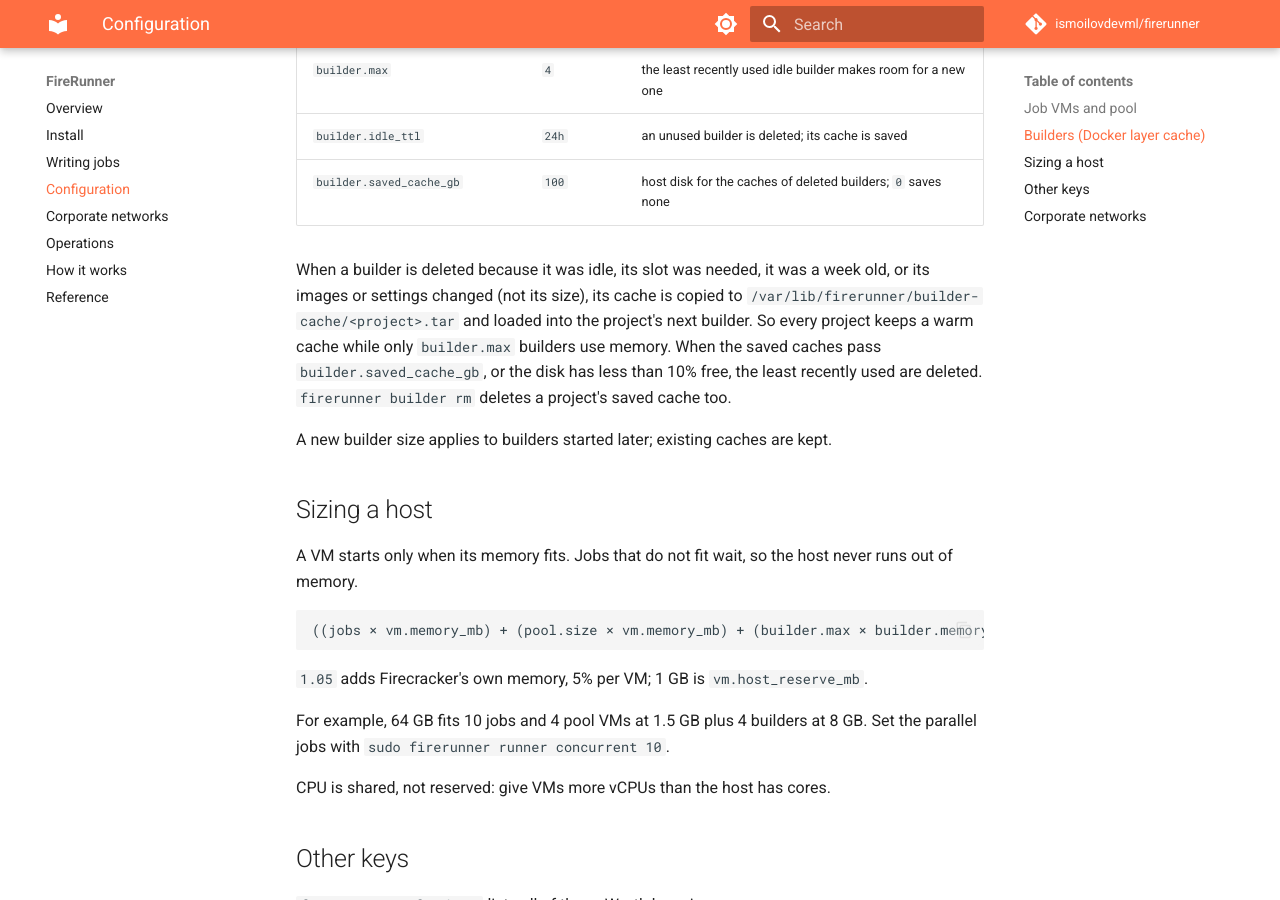
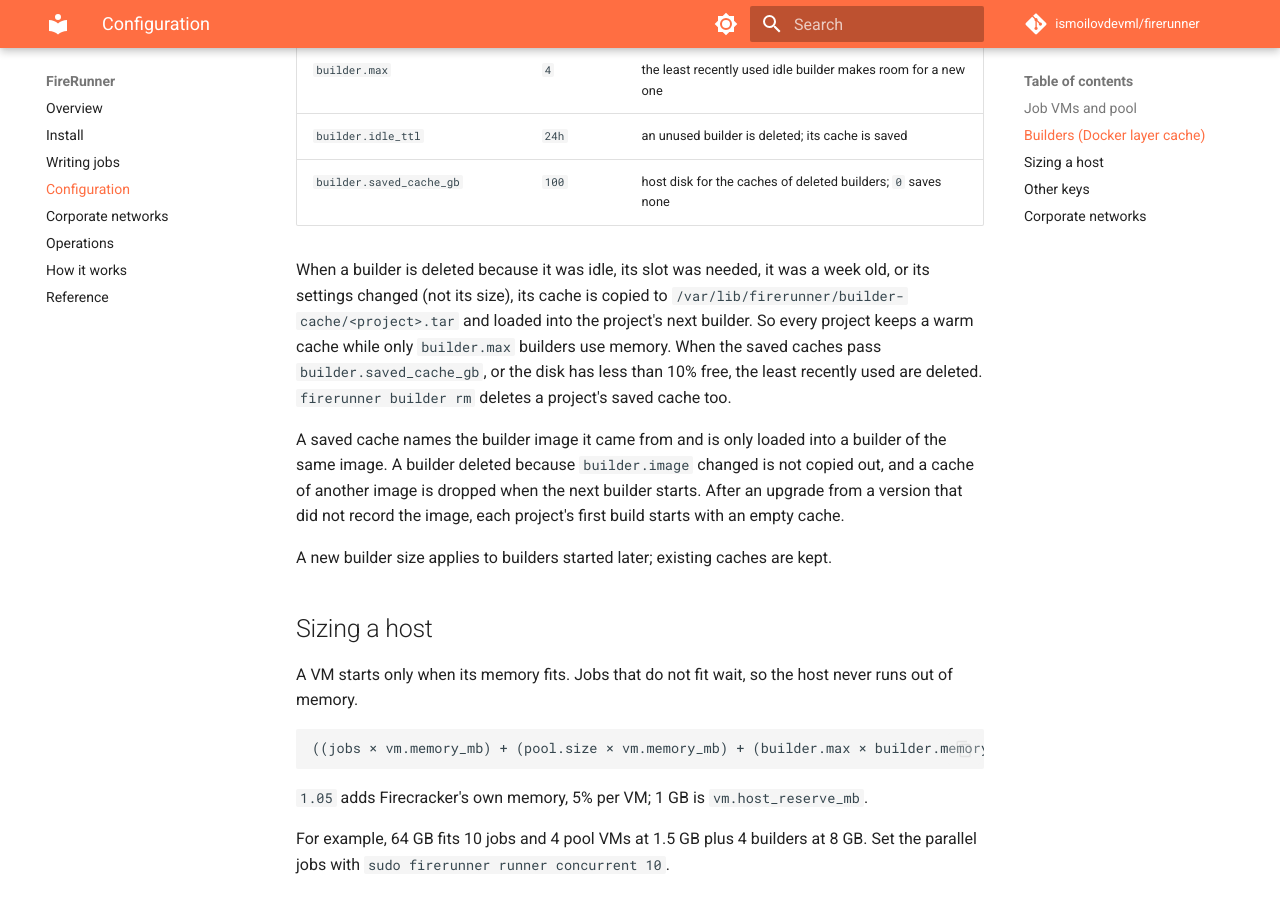
Before and after one commit to ismoilovdevml/firerunner, an MkDocs documentation site: the page built from docs/configuration.md, in a window 1280 px wide and 900 px high, scrolled down 1275 px. Built offline with MkDocs 1.6.1 and Material for MkDocs 9.7.7, drawn with Linux system fonts in a browser that asks for light colours; comment, search, counter and statistics services are not loaded.

Commit message:
docs: a saved builder cache is only loaded into a builder of the same image

```diff
--- a/docs/configuration.md
+++ b/docs/configuration.md
@@ -45,11 +45,16 @@ boot and counts its own size.
 | `builder.saved_cache_gb` | `100` | host disk for the caches of deleted builders; `0` saves none |
 
 When a builder is deleted because it was idle, its slot was needed, it was a week old, or its
-images or settings changed (not its size), its cache is copied to
+settings changed (not its size), its cache is copied to
 `/var/lib/firerunner/builder-cache/<project>.tar` and loaded into the project's next builder. So
 every project keeps a warm cache while only `builder.max` builders use memory. When the saved
 caches pass `builder.saved_cache_gb`, or the disk has less than 10% free, the least recently used
 are deleted. `firerunner builder rm` deletes a project's saved cache too.
+
+A saved cache names the builder image it came from and is only loaded into a builder of the same
+image. A builder deleted because `builder.image` changed is not copied out, and a cache of another
+image is dropped when the next builder starts. After an upgrade from a version that did not record
+the image, each project's first build starts with an empty cache.
 
 A new builder size applies to builders started later; existing caches are kept.
 
```
